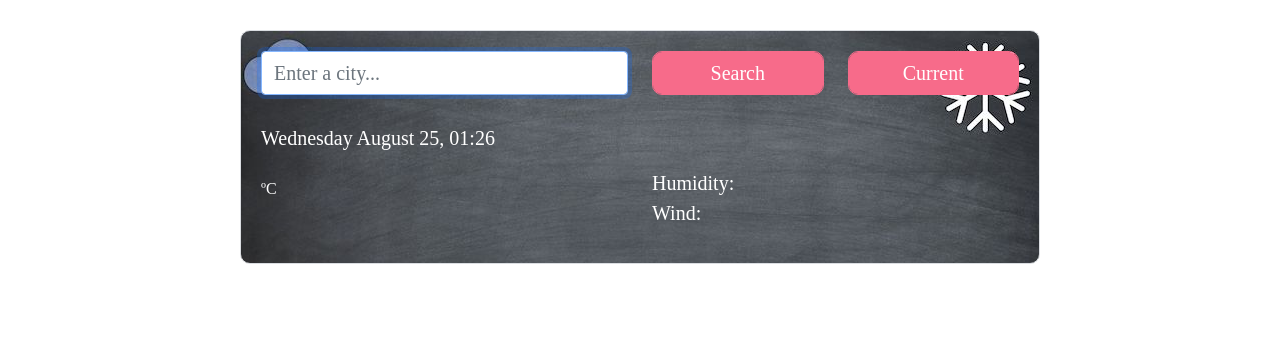
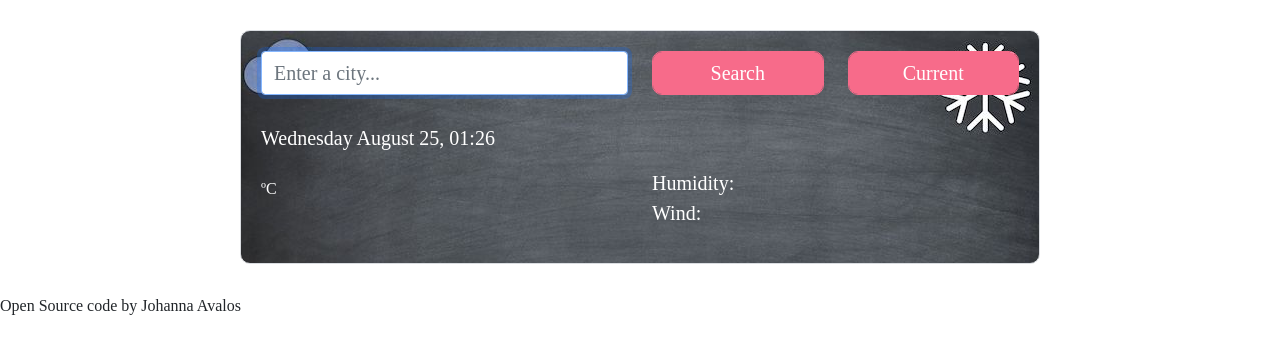
Before and after one commit to JoyAvalos/my-weather-app-shecodesplus, a plain HTML site: page index.html in a window 1280 px wide. Drawn offline with nearby package versions, Linux system fonts and the light colour scheme; no server answers; files whose address does not match are found by name; a web font is replaced by a local one.

Commit message:
Update index.html
Add Open Source legend

```diff
--- a/index.html
+++ b/index.html
@@ -83,6 +83,7 @@
         </div>
       </div>
     </div>
+    <div>Open Source code by Johanna Avalos</div>
     <script src="src/script.js"></script>
   </body>
 </html>
```
